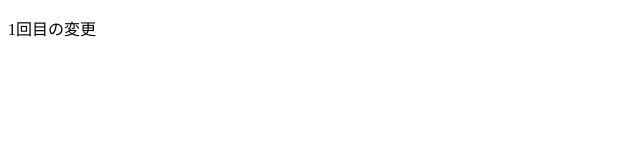
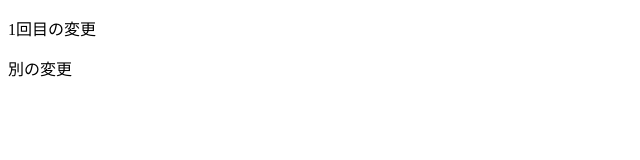
Before and after one commit to cow-bebop/git-practice, a plain HTML site: page index.html in a window 1280 px wide. Shown: the full height of the page, 0-640 px from the left. Drawn offline with Linux system fonts and the light colour scheme.

Commit message:
別な変更

```diff
--- a/index.html
+++ b/index.html
@@ -8,5 +8,6 @@
   </head>
   <body>
     <p>1回目の変更</p>
+    <p>別の変更</p>
   </body>
 </html>
```
